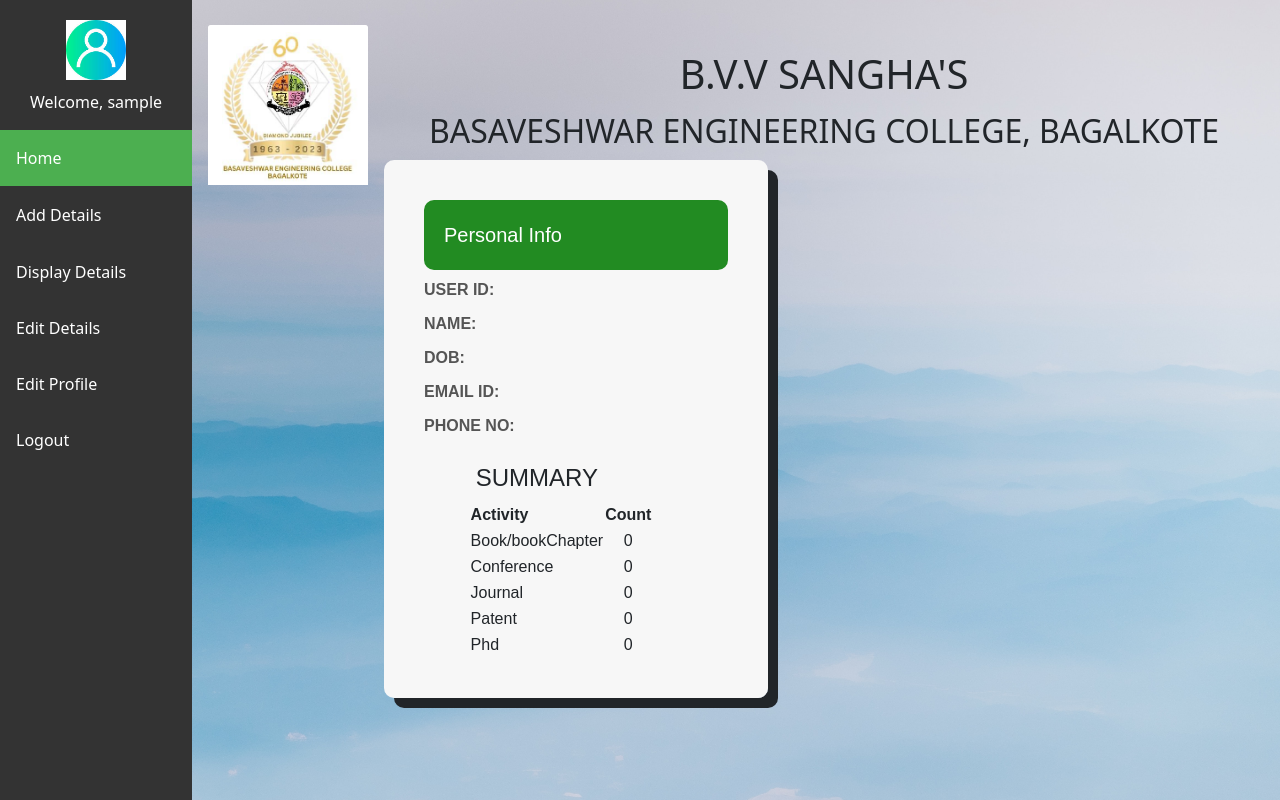
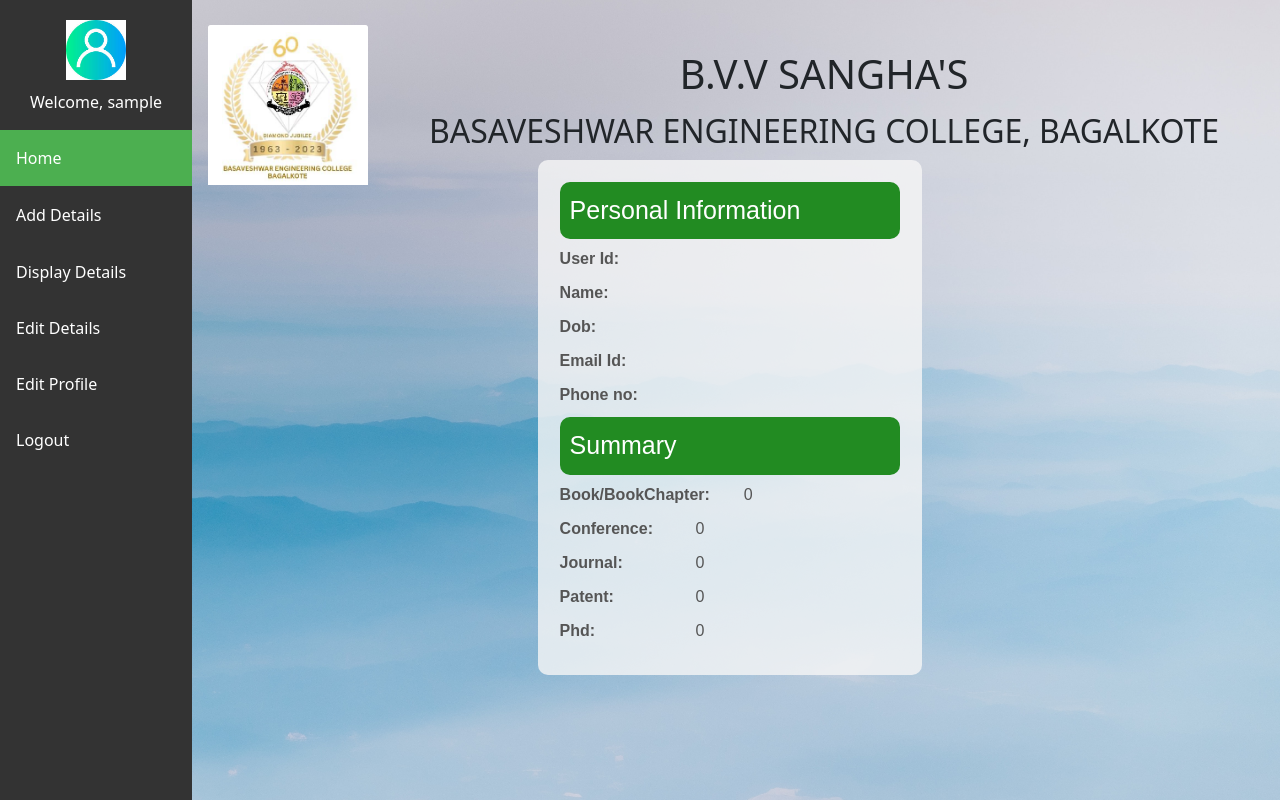
Before and after one commit to AshwiniTengale/MAJOR_PROJECT, a PHP site: page /faculty.php in a window 1280 px wide. Run offline with PHP 8.4, Linux system fonts and the light colour scheme; the visitor is signed in with stand-in values (Sample User, id 1); data that the repository does not hold is empty.

Commit message:
changes in query

```diff
--- a/Update_reserach_details.php
+++ b/Update_reserach_details.php
@@ -507,7 +507,7 @@ elseif($table=='Phd'){
         <div class="mb-3">
 
 
-       <div id="textbox" style="display:none">
+       <div id="textbox" >
            <label for="Coauthor's Name " class="form-label">Co-guide's Name </label>
            <input type="text"class="form-control" id="coguide" name="coguide" value="<?php echo $row["coguide"];?>">
        </div>
--- a/faculty.php
+++ b/faculty.php
@@ -18,7 +18,7 @@ include 'nav.php' ;
 ?>
 
 <fieldset class="tabledashboard">
-  <legend>Personal Info</legend>
+  <legend>Personal Information</legend>
   <?php
   $sql="Select * From Registration where Id='$USER_ID'";
   $result=mysqli_query($conn,$sql);
@@ -27,23 +27,23 @@ include 'nav.php' ;
     $row = mysqli_fetch_assoc($result);
     ?>
     <div class="row">
-      <div class="label">USER ID:</div>
+      <div class="label">User Id:</div>
       <div class="value"><?php echo $row["userid"]; ?></div>
     </div>
     <div class="row">
-      <div class="label">NAME:</div>
+      <div class="label">Name:</div>
       <div class="value"><?php echo $row["username"]; ?></div>
     </div>
     <div class="row">
-      <div class="label">DOB:</div>
+      <div class="label">Dob:</div>
       <div class="value"><?php echo $row["dob"]; ?></div>
     </div>
     <div class="row">
-      <div class="label">EMAIL ID:</div>
+      <div class="label">Email Id:</div>
       <div class="value"><?php echo $row["email"]; ?></div>
     </div>
     <div class="row">
-      <div class="label">PHONE NO:</div>
+      <div class="label">Phone no:</div>
       <div class="value"><?php echo $row["phone"]; ?></div>
     </div>
     <?php
@@ -53,45 +53,73 @@ include 'nav.php' ;
   ?>
 
   <!-- <div style="float:right;margin-right:40px;"> -->
-  <div class="trow" style="float:left; margin-left:15%; margin-top:5%">
+
 
   <?php include 'summary.php';?>
-  <!-- </div> -->
+
+  <legend>Summary</legend>
+<div class="row">
+      <div class="label">Book/BookChapter:</div>
+      <div class="value"><?php echo$bcount ?></div>
     </div>
+    <div class="row">
+      <div class="label">Conference:</div>
+      <div class="value"><?php echo $ccount  ?></div>
+    </div>
+    <div class="row">
+      <div class="label">Journal:</div>
+      <div class="value"><?php echo $jcount ?></div>
+    </div>
+    <div class="row">
+      <div class="label">Patent:</div>
+      <div class="value"><?php echo $pcount ?></div>
+    </div>
+    <div class="row">
+      <div class="label">Phd:</div>
+      <div class="value"><?php echo $phcount ?></div>
+    </div>
+
 </fieldset>
 
 <style>
+
   .tabledashboard {
-    background-color: #f7f7f7;
+
+    background-color: rgba(247, 247, 247, 0.8);
   font-family: Arial, Helvetica, sans-serif;
-    padding: 40px;
+  padding: 22px;
   border-radius: 10px;
-    box-shadow: 10px 10px;
+
   border: none;
-    margin: 0;
   width: 30%;
+  margin: auto;
+  margin-right: 28%;
+}
 
-  }
 legend {
   background-color: #228B22;
   color: white;
-    padding: 20px;
+  padding: 10px;
   border-radius: 10px;
-    font-size: 20px;
+  font-size: 25px;
+}
 
-  }
 .row {
   display: flex;
+  align-items: center;
   margin-bottom: 10px;
 }
+
 .label {
   flex: 1;
   color: #555;
   font-weight: bold;
 }
+
 .value {
   flex: 2;
   color: #555;
+  margin-left: 10px;
 }
 
 </style>
--- a/summary.php
+++ b/summary.php
@@ -76,42 +76,3 @@ if($result4->num_rows > 0)
 
 
 ?>
-<html>
-    <head>
-        <style>
-
-        </style>
-    </head>
-
-<table>
-<tr style="text-align:center;">
-    <th><h4>SUMMARY<h4></th>
-</tr>
-    <tr>
-
-        <th>Activity</th>
-        <th>Count</th>
-    </tr>
-    <tr>
-        <td>Book/bookChapter </td>
-        <td style="text-align:center;"> <?php echo $bcount ?></td>
-    </tr>
-    <tr>
-        <td>Conference </td>
-        <td style="text-align:center;"><?php echo $ccount ?></td>
-    </tr>
-    <tr>
-        <td>Journal </td>
-        <td style="text-align:center;"><?php echo $jcount ?></td>
-    </tr>
-    <tr>
-        <td>Patent </td>
-        <td style="text-align:center;"><?php echo $pcount ?></td>
-    </tr>
-    <tr>
-        <td>Phd </td>
-        <td style="text-align:center;"><?php echo $phcount ?></td>
-    </tr>
-
-</table>
-</html>
```
Also changed, not shown: adddetails.php (+5 -5 lines), conference.php (+9 -9 lines), journal.php (+9 -9 lines), patent.php (+11 -67 lines), phD.php (+6 -6 lines), updatedetails.php (+9 -10 lines). Lines whose indentation alone changed are shown as unchanged.
